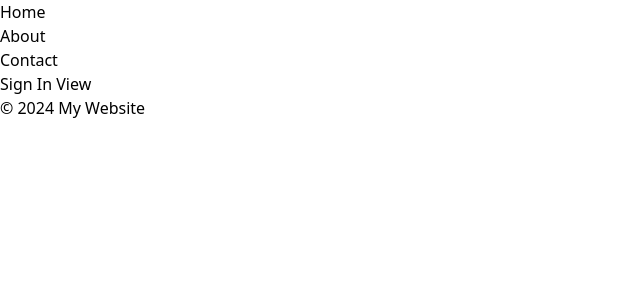
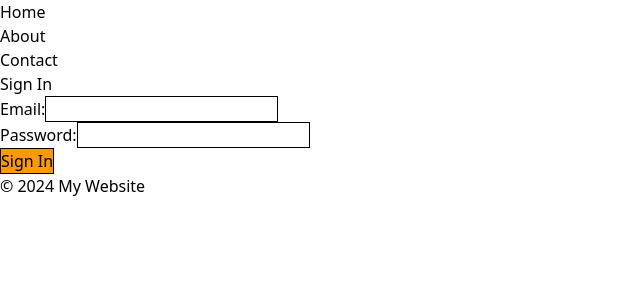
Before and after one commit to ColinEspinas/nest-vue-todo, a Vue app in the folder apps/web/: page /sign-in in a window 1280 px wide. Shown: the top 300 px of the page, without its empty margins (0-640 px from the left). Built offline with nearby package versions, Linux system fonts and the light colour scheme; no server answers.

Commit message:
feat: fix CORS issues

```diff
--- a/apps/web/src/composables/api/use-api.ts
+++ b/apps/web/src/composables/api/use-api.ts
@@ -16,5 +16,8 @@ export const useApi = createFetch({
   },
   fetchOptions: {
     mode: 'cors',
+    headers: {
+      'Content-Type': 'application/json',
+    },
   },
 });
--- a/apps/web/src/views/auth/sign-in-view.vue
+++ b/apps/web/src/views/auth/sign-in-view.vue
@@ -1,5 +1,42 @@
-<script setup lang="ts"></script>
+<script setup lang="ts">
+import { ref } from 'vue';
+import { useAuthStore } from '@/stores/auth';
+import { useRouter } from 'vue-router';
+
+const authStore = useAuthStore();
+const router = useRouter();
+
+const email = ref('');
+const password = ref('');
+
+const login = async () => {
+  // Handle login logic here
+  console.log('Logging in with', email.value, password.value);
+  await authStore.login(email.value, password.value);
+  router.push({ name: 'tasks' });
+};
+</script>
 
 <template>
-  <main>Sign In View</main>
+  <div>
+    <form @submit.prevent="login">
+      <h1>Sign In</h1>
+      <div>
+        <label for="email">Email:</label>
+        <input type="email" id="email" name="email" v-model="email" required class="border-1" />
+      </div>
+      <div>
+        <label for="password">Password:</label>
+        <input
+          type="password"
+          id="password"
+          name="password"
+          v-model="password"
+          required
+          class="border-1"
+        />
+      </div>
+      <button type="submit" class="border-1 bg-amber-500">Sign In</button>
+    </form>
+  </div>
 </template>
```
Also changed, not shown: 1 other file (tests, documents, lock files or other folders).
